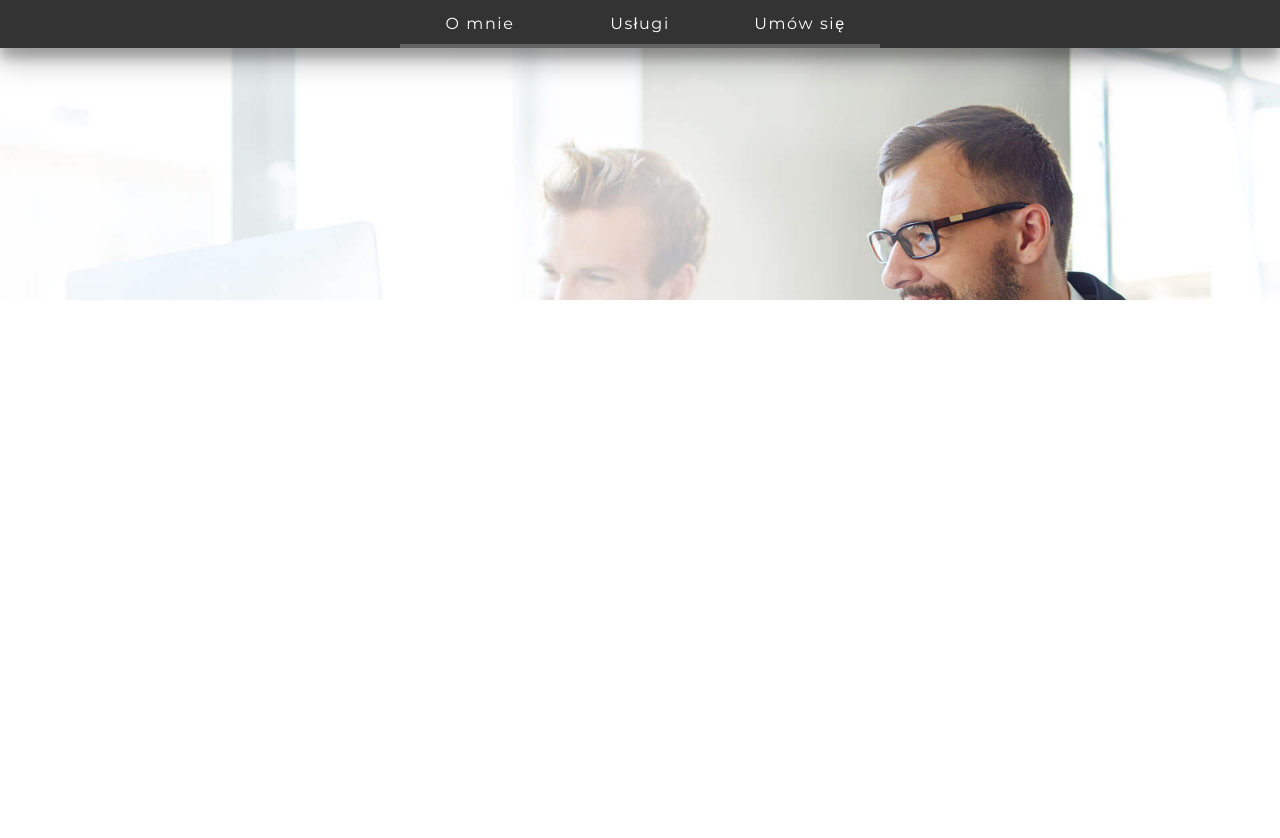
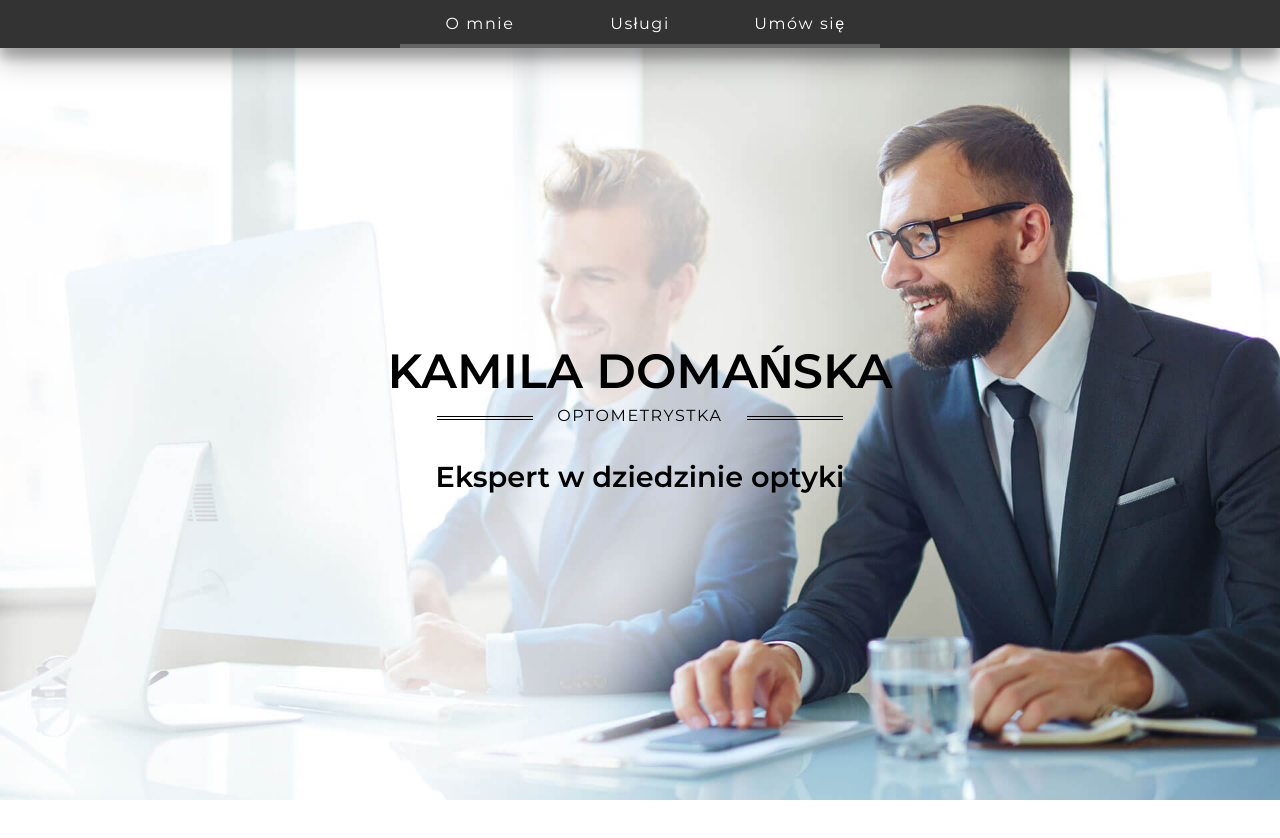
Before and after one commit to marcaj/eye-consultant, a plain HTML site: page index.html in a window 1280 px wide. Shown: the top 838 px of the page. Drawn offline with Linux system fonts and the light colour scheme.

Commit message:
Create jambotron

```diff
--- a/css/main.css
+++ b/css/main.css
@@ -35,6 +35,7 @@ body {
     text-align: center;
     box-shadow: 0 14px 28px rgba(0,0,0,0.25), 0 10px 10px rgba(0,0,0,0.22);
     color: white;
+    z-index: 1;
 }
 
 .header__button {
@@ -106,9 +107,55 @@ body {
 .top {
     background-image: url(../images/bg.jpg);
     background-size: cover;
-    height: 300px;
+    height: 100vh;
+    padding-top: 4em;
+    box-sizing: border-box;
+    display: flex;
+    flex-direction: column;
+    justify-content: center;
+    text-align: center;
+    overflow: hidden;
 }
 
+.top__jambo {
+    font-size: 3em;
+    letter-spacing: 0;
+    font-weight: bold;
+    text-transform: uppercase;
+}
+
+.top__title {
+    text-transform: uppercase;
+    position: relative;
+    width: fit-content;
+    margin: 0 auto;
+}
+
+.top__title::before,
+.top__title::after {
+    content: "";
+    position: absolute;
+    width: 6em;
+    height: 1em;
+    bottom: 0.5em;
+    border-bottom: 4px double black;
+    box-sizing: border-box;
+}
+
+.top__title::before {
+    left: -7.5em;
+}
+
+.top__title::after {
+    right: -7.5em;
+}
+
+.top__hero {
+    margin: 1em;
+    font-size: 1.8em;
+    font-weight: bold;
+    letter-spacing: 0;
+}
 
 /*!
  * Hamburgers
--- a/index.html
+++ b/index.html
@@ -35,7 +35,11 @@
     </nav>
   </header>
   <section class="top">
-    Konsultantka
+    <h2 class="top__jambo">Kamila Domańska</h2>
+    <span class="top__title">Optometrystka</span>
+    <div class="top__hero js-hero" data-text='["optometrii","optyki","optyki okularowej"]'>
+      <h1>Ekspert w dziedzinie </h1>
+    </div>
   </section>
 
   <script src="js/script.js"></script>
--- a/js/script.js
+++ b/js/script.js
@@ -1,9 +1,58 @@
+(function () {
     let headerButton = document.querySelector(".js-header-button");
-function openNav() {
+    function toggleNav() {
         if (headerButton.classList.contains("is-active")) {
             headerButton.classList.remove("is-active");
         } else {
             headerButton.classList.add("is-active");
         }
     }
-headerButton.addEventListener("click", openNav);
+    headerButton.addEventListener("click", toggleNav);
+})();
+
+(function () {
+    let hero = document.querySelector(".js-hero");
+    let heroContent = hero.children[0];
+    const WRITE_TIME = 120;
+    const ERRASE_TIME = 50;
+    const WAIT_TIME = 1000;
+    const START_TIME = 500;
+    function init() {
+        let textArray = JSON.parse(hero.getAttribute("data-text"));
+        let base = heroContent.textContent;
+        let index = 0;
+        let interval = setInterval(function () {
+            heroWrite(base, textArray, index, interval)
+        }, WRITE_TIME);
+    }
+
+    function heroWrite(base, textArray, index, interval) {
+        if (heroContent.textContent.length == (base + textArray[index]).length) {
+            clearInterval(interval);
+            setTimeout(function () {
+                let interval = setInterval(function () {
+                    heroErrase(base, textArray, index, interval);
+                }, ERRASE_TIME);
+            }, WAIT_TIME);
+        }
+
+        heroContent.textContent +=
+            (base + textArray[index]).substring(heroContent.textContent.length, heroContent.textContent.length + 1);
+    }
+
+    function heroErrase(base, textArray, index, interval) {
+        if (heroContent.textContent.length == base.length) {
+            clearInterval(interval);
+            setTimeout(function () {
+                index = index == textArray.length - 1 ? 0 : index + 1;
+                let interval = setInterval(function () {
+                    heroWrite(base, textArray, index, interval);
+                }, WRITE_TIME);
+            }, START_TIME);
+        }
+
+        heroContent.textContent = heroContent.textContent.substring(0, heroContent.textContent.length - 1);
+    }
+
+    init();
+})();
```
Lines whose indentation alone changed are shown as unchanged.
